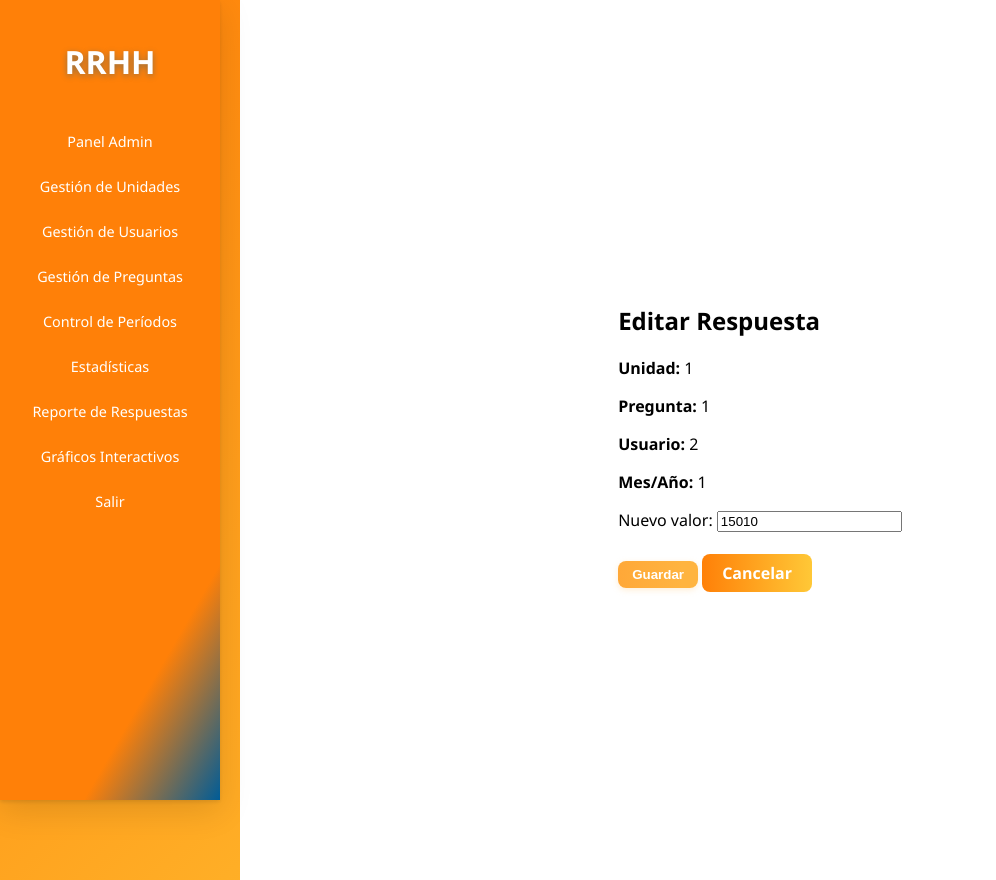
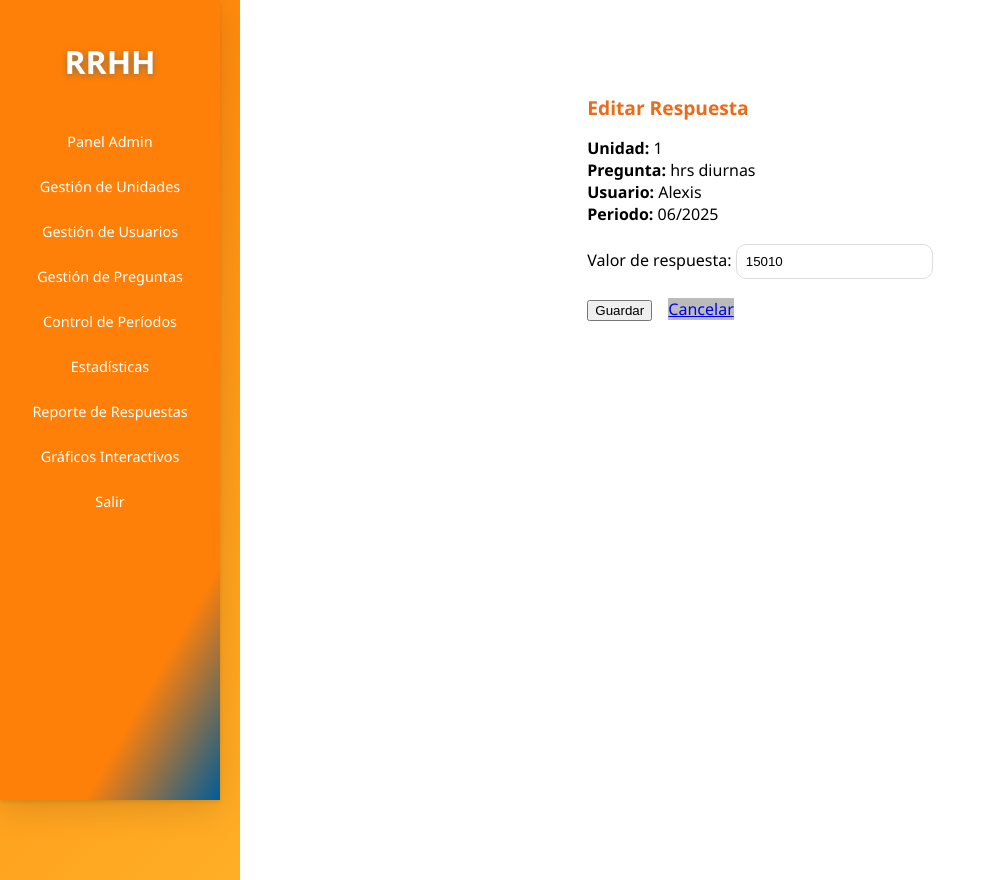
Before and after one commit to indicadores2025/RRHH.INDICADORES2.0, a Flask app: page /respuestas/editar/1 in a window 1280 px wide. Shown: the whole page, without its empty margins (0-996 px from the left). Run offline with Flask 3, Linux system fonts and the light colour scheme; a user stored in the database is signed in.

Commit message:
modificaciones de pagina

```diff
--- a/app.py
+++ b/app.py
@@ -396,21 +396,17 @@ def reporte_respuestas():
     if current_user.rol != 'admin':
         return redirect(url_for('usuario_panel'))
 
-    # Consulta todas las respuestas, ordenadas por unidad, pregunta, usuario, periodo
-    respuestas = db.session.query(
-        Unidad.nombre.label('Unidad'),
-        Pregunta.texto.label('Pregunta'),
-        Usuario.usuario.label('Usuario'),
-        Periodo.mes,
-        Periodo.anio,
-        Respuesta.valor
-    ).join(Pregunta, Pregunta.id == Respuesta.pregunta_id) \
-     .join(Unidad, Unidad.id == Respuesta.unidad_id) \
-     .join(Usuario, Usuario.id == Respuesta.usuario_id) \
-     .join(Periodo, Periodo.id == Respuesta.periodo_id) \
-     .order_by(Unidad.nombre, Pregunta.texto, Usuario.usuario, Periodo.anio, Periodo.mes).all()
+    # Trae respuestas como objetos Respuesta, incluye usuario, pregunta, unidad, periodo
+    respuestas = db.session.query(Respuesta, Unidad, Pregunta, Usuario, Periodo) \
+        .join(Unidad, Unidad.id == Respuesta.unidad_id) \
+        .join(Pregunta, Pregunta.id == Respuesta.pregunta_id) \
+        .join(Usuario, Usuario.id == Respuesta.usuario_id) \
+        .join(Periodo, Periodo.id == Respuesta.periodo_id) \
+        .order_by(Unidad.nombre, Pregunta.texto, Usuario.usuario, Periodo.anio, Periodo.mes) \
+        .all()
+    # Cada fila es: (Respuesta, Unidad, Pregunta, Usuario, Periodo)
+    return render_template('reporte_respuestas.html', respuestas=respuestas)
 
-    return render_template('reporte_respuestas.html', respuestas=respuestas)
 
 @app.route('/descargar_excel')
 @login_required
@@ -864,29 +860,29 @@ def editar_respuesta(respuesta_id):
         return redirect(url_for('usuario_panel'))
 
     respuesta = Respuesta.query.get_or_404(respuesta_id)
-    preguntas = Pregunta.query.all()
-    unidades = Unidad.query.all()
-    usuarios = Usuario.query.all()
-    periodos = Periodo.query.all()
+    pregunta = Pregunta.query.get(respuesta.pregunta_id)
+    usuario = Usuario.query.get(respuesta.usuario_id)
+    periodo = Periodo.query.get(respuesta.periodo_id)
     mensaje = ""
 
     if request.method == 'POST':
-        respuesta.valor = request.form['valor']
-        respuesta.unidad_id = int(request.form['unidad_id'])
-        respuesta.pregunta_id = int(request.form['pregunta_id'])
-        respuesta.usuario_id = int(request.form['usuario_id'])
-        respuesta.periodo_id = int(request.form['periodo_id'])
-        db.session.commit()
-        mensaje = "Respuesta editada correctamente."
-        return redirect(url_for('reporte_respuestas'))
+        nuevo_valor = request.form.get('valor')
+        if nuevo_valor is not None and nuevo_valor != "":
+            respuesta.valor = nuevo_valor
+            db.session.commit()
+            mensaje = "¡Respuesta editada exitosamente!"
+            return redirect(url_for('reporte_respuestas'))
+        else:
+            mensaje = "El valor no puede estar vacío."
 
-    return render_template('editar_respuesta.html',
-                           respuesta=respuesta,
-                           preguntas=preguntas,
-                           unidades=unidades,
-                           usuarios=usuarios,
-                           periodos=periodos,
-                           mensaje=mensaje)
+    return render_template(
+        'editar_respuesta.html',
+        respuesta=respuesta,
+        pregunta=pregunta,
+        usuario=usuario,
+        periodo=periodo,
+        mensaje=mensaje
+    )
 
 @app.route('/respuestas/eliminar/<int:respuesta_id>', methods=['POST'])
 @login_required
--- a/templates/editar_respuesta.html
+++ b/templates/editar_respuesta.html
@@ -1,22 +1,27 @@
 {% extends 'base.html' %}
+{% block title %}Editar Respuesta{% endblock %}
+
 {% block content %}
-<div class="card-graficos" style="max-width:440px;margin:auto;">
-    <h2>Editar Respuesta</h2>
-    {% if respuesta %}
-    <form method="post">
-        <p><strong>Unidad:</strong> {{ respuesta.unidad_id }}</p>
-        <p><strong>Pregunta:</strong> {{ respuesta.pregunta_id }}</p>
-        <p><strong>Usuario:</strong> {{ respuesta.usuario_id }}</p>
-        <p><strong>Mes/Año:</strong> {{ respuesta.periodo_id }}</p>
-        <label>Nuevo valor:
-            <input type="number" name="valor" value="{{ respuesta.valor }}" required>
+<div class="card-reporte" style="max-width:540px;margin-top:38px;">
+    <h2 style="font-size:1.2em; color:#e86c1a; font-weight:700;">Editar Respuesta</h2>
+    <form method="post" style="display:flex;flex-direction:column;gap:19px;">
+        <div>
+            <b>Unidad:</b> {{ respuesta.unidad_id }}<br>
+            <b>Pregunta:</b> {{ pregunta.texto }}<br>
+            <b>Usuario:</b> {{ usuario.usuario }}<br>
+            <b>Periodo:</b> {{ '%02d/%d' % (periodo.mes, periodo.anio) }}
+        </div>
+        <label>
+            Valor de respuesta:
+            <input type="text" name="valor" value="{{ respuesta.valor }}" required style="padding:9px;border-radius:10px;border:1.2px solid #ddd;max-width:180px;">
         </label>
-        <br><br>
-        <button type="submit" class="btn-primario">Guardar</button>
-        <a href="{{ url_for('reporte_respuestas') }}" class="btn">Cancelar</a>
+        <div>
+            <button class="btn-editar" type="submit">Guardar</button>
+            <a href="{{ url_for('reporte_respuestas') }}" class="btn-editar" style="background:#bbb; margin-left:12px;">Cancelar</a>
+        </div>
+        {% if mensaje %}
+        <div style="color:#e64b00;">{{ mensaje }}</div>
+        {% endif %}
     </form>
-    {% else %}
-    <div class="alert alert-danger">Respuesta no encontrada.</div>
-    {% endif %}
 </div>
 {% endblock %}
```
Also changed, not shown: templates/reporte_respuestas.html (+63 -22 lines), instance/sistema.db.
